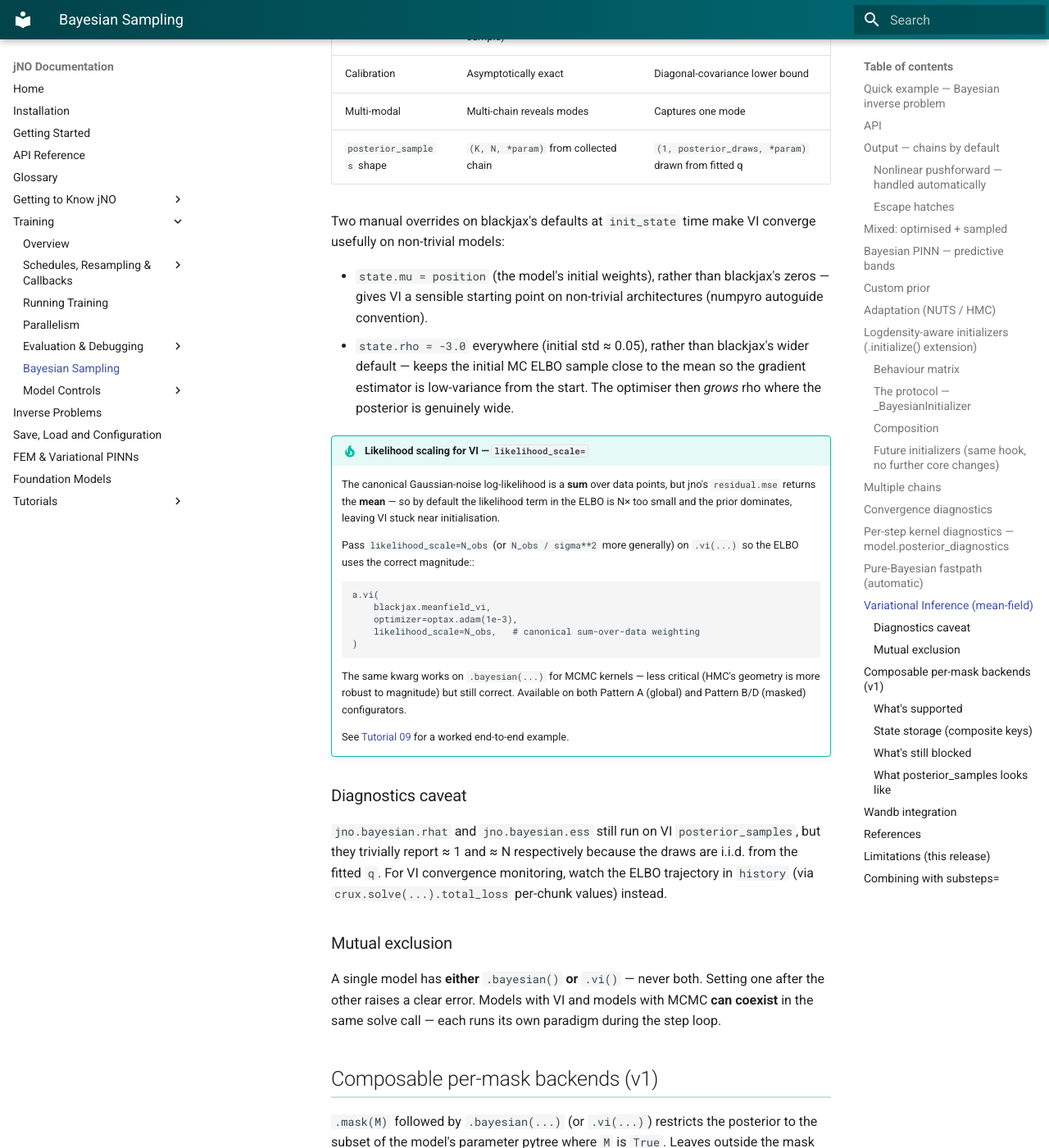
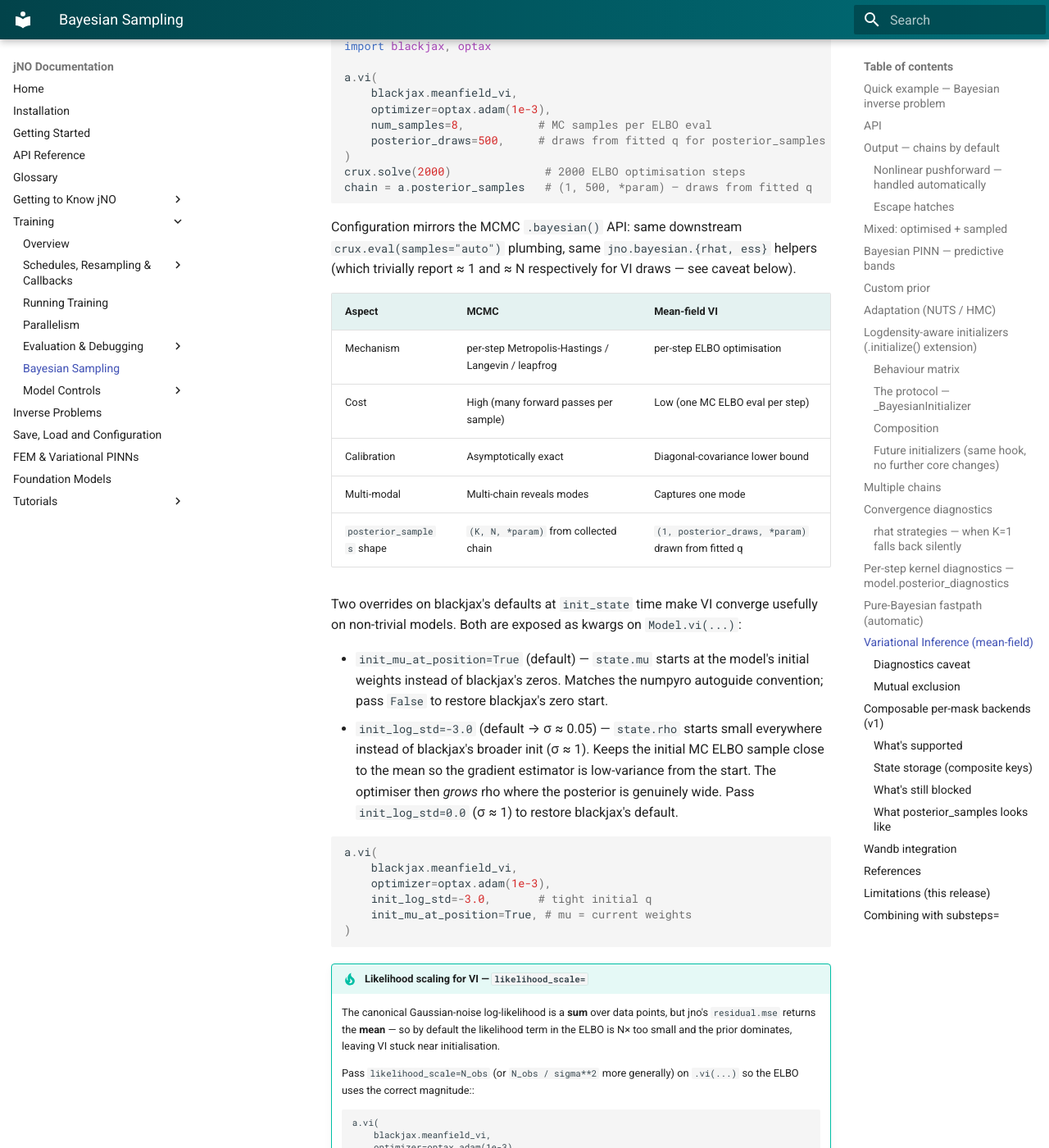
Before and after one commit to FhG-IISB/jNO, an MkDocs documentation site: the page built from docs/training/bayesian.md, in a window 1280 px wide and 1400 px high, scrolled down 10835 px. Shown: the whole window at 82% size. Built offline with MkDocs 1.6.1 and Material for MkDocs 9.7.7, drawn with Linux system fonts in a browser that asks for light colours; some of the changed text lies outside the part shown.

Commit message:
Docs: backfill rhat_strategy, VI init kwargs, SVGD scale-aware jitter
User-facing docs for three recently-added knobs that previously lived
only in docstrings:

* ``rhat_strategy={'auto', 'multichain', 'split'}`` — new section in
  the Convergence Diagnostics block explaining when the K=1 split
  fallback fires vs raises vs is forced.
* ``init_log_std`` + ``init_mu_at_position`` on ``Model.vi()`` — the
  two manual overrides on blackjax's defaults are now named as
  user kwargs in the VI section, with an example.
* ``init_jitter=None`` (SVGD) — the SVGD tutorial's seed-particles
  step now spells out the scale-aware default
  (``max(0.1 * std(position), 1e-3)``) instead of leaving users to
  read the docstring.

````diff
--- a/docs/training/bayesian.md
+++ b/docs/training/bayesian.md
@@ -342,6 +341,22 @@
 e = jno.bayesian.ess(chain)              # → (1,)
 print(f"A: R-hat = {float(r[0]):.4f}, ESS = {float(e[0]):.1f}")
 ```
+
+### `rhat` strategies — when K=1 falls back silently
+
+`rhat(chain, strategy=...)` controls what happens for single-chain
+input.  Three values:
+
+| `strategy` | K==1 behaviour | K>=2 behaviour |
+|---|---|---|
+| `"auto"` (default) | Split-R-hat on the two halves (Gelman et al. 2014 BDA3 §11.4) | Multichain R-hat |
+| `"multichain"` | Raises `ValueError` — loud failure when you expected multiple chains | Multichain R-hat |
+| `"split"` | Split-R-hat on the two halves | Split every chain in half → 2K chains, then multichain R-hat (extra stationarity check) |
+
+Use `"multichain"` when you've explicitly configured `num_chains>=2`
+and want a hard failure if the chain layout doesn't carry them
+(catches bugs where you thought you had 4 chains but `posterior_samples`
+came back as `(1, N, *param)`).
 
 See [Tutorial 08](../tutorials/10-bayesian-pinns/multichain-nuts.md)
 for a worked end-to-end example.
@@ -467,17 +482,29 @@
 | Multi-modal | Multi-chain reveals modes | Captures one mode |
 | ``posterior_samples`` shape | `(K, N, *param)` from collected chain | `(1, posterior_draws, *param)` drawn from fitted q |
 
-Two manual overrides on blackjax's defaults at `init_state` time make
-VI converge usefully on non-trivial models:
+Two overrides on blackjax's defaults at `init_state` time make VI
+converge usefully on non-trivial models.  Both are exposed as
+kwargs on `Model.vi(...)`:
 
-* ``state.mu = position`` (the model's initial weights), rather than
-  blackjax's zeros — gives VI a sensible starting point on
-  non-trivial architectures (numpyro autoguide convention).
-* ``state.rho = -3.0`` everywhere (initial std ≈ 0.05), rather than
-  blackjax's wider default — keeps the initial MC ELBO sample close
-  to the mean so the gradient estimator is low-variance from the
-  start.  The optimiser then *grows* rho where the posterior is
-  genuinely wide.
+* `init_mu_at_position=True` (default) — `state.mu` starts at the
+  model's initial weights instead of blackjax's zeros.  Matches the
+  numpyro autoguide convention; pass `False` to restore blackjax's
+  zero start.
+* `init_log_std=-3.0` (default → σ ≈ 0.05) — `state.rho` starts
+  small everywhere instead of blackjax's broader init (σ ≈ 1).
+  Keeps the initial MC ELBO sample close to the mean so the gradient
+  estimator is low-variance from the start.  The optimiser then
+  *grows* rho where the posterior is genuinely wide.  Pass
+  `init_log_std=0.0` (σ ≈ 1) to restore blackjax's default.
+
+```python
+a.vi(
+    blackjax.meanfield_vi,
+    optimizer=optax.adam(1e-3),
+    init_log_std=-3.0,       # tight initial q
+    init_mu_at_position=True, # mu = current weights
+)
+```
 
 !!! tip "Likelihood scaling for VI — `likelihood_scale=`"
     The canonical Gaussian-noise log-likelihood is a **sum** over data
````
Also changed, not shown: other parts of docs/training/bayesian.md (+1 -2 lines), docs/tutorials/10-bayesian-pinns/svgd-init.md (+4 -1 lines).
